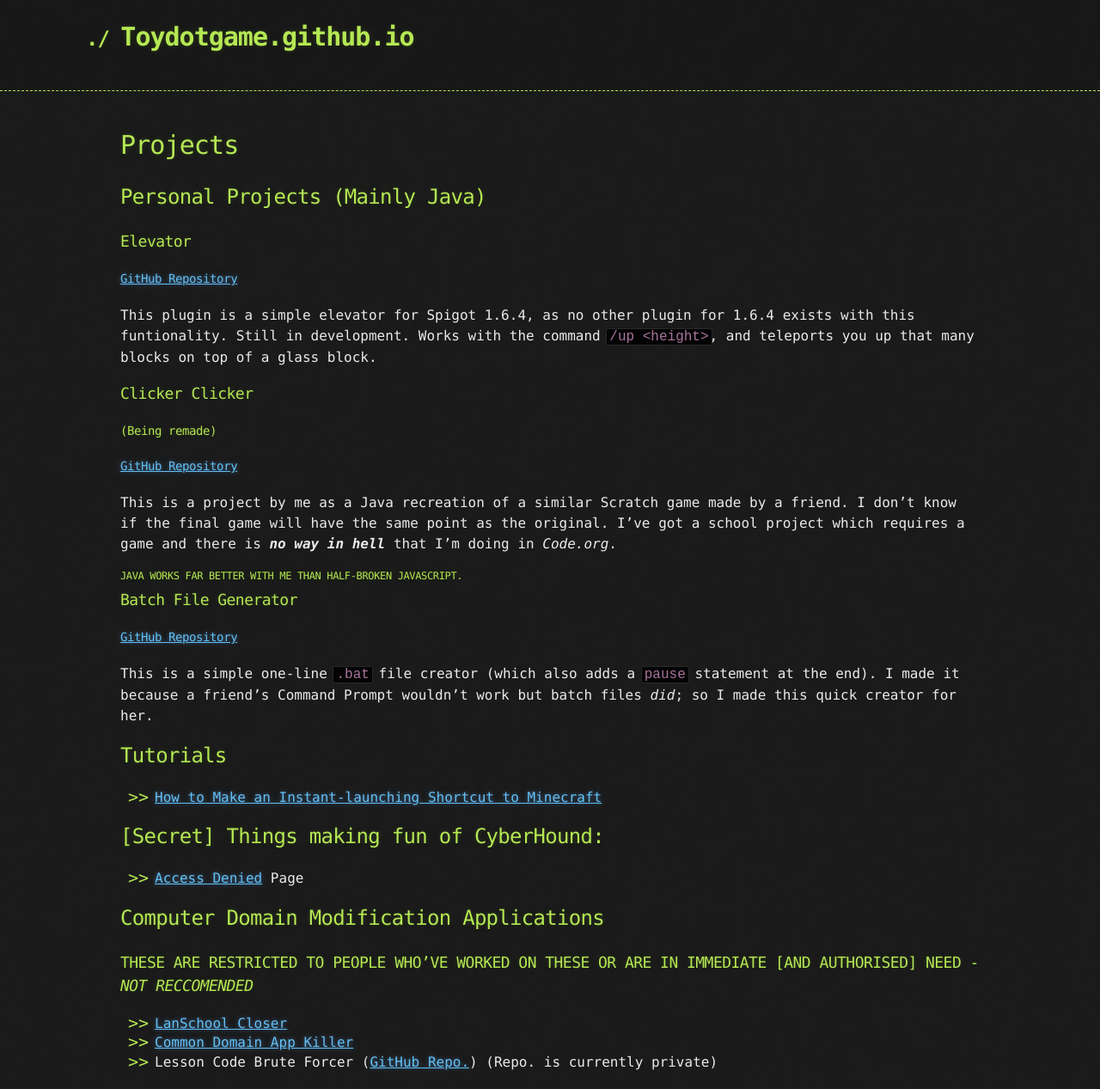
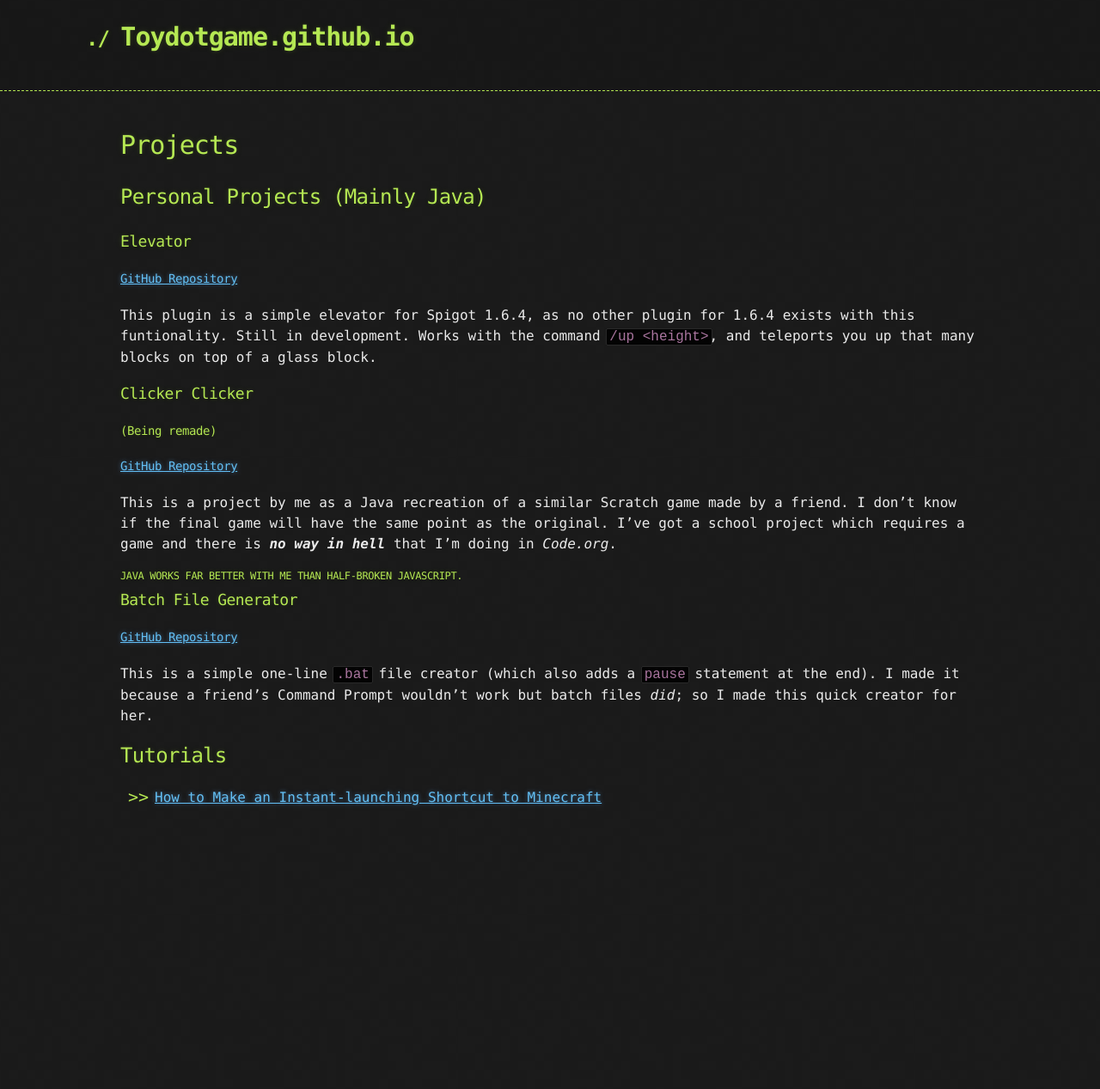
Before and after one commit to Toydotgame/Toydotgame.github.io, a Jekyll site: the page built from projects.md, in a window 1280 px wide. Shown: the whole page at 86% size. Built offline with Jekyll 4.4.1, drawn with Linux system fonts in a browser that asks for light colours; our own code applies the rules of GitHub Pages for plain Markdown files; the repository's description, which GitHub fills in, is left out; after the commit the page ends 959 px from its top, so only the background shows below that.

Commit message:
Update projects.md

```diff
--- a/projects.md
+++ b/projects.md
@@ -19,12 +19,3 @@ This is a simple one-line `.bat` file creator (which also adds a `pause` stateme
 
 ## Tutorials
 * [How to Make an Instant-launching Shortcut to Minecraft](howToMakeInstantMinecraft.md)
-
-## \[Secret\] Things making fun of CyberHound:
-* [Access Denied](CyberHoundFakes/AccessDenied.html) Page
-
-## Computer Domain Modification Applications
-### THESE ARE RESTRICTED TO PEOPLE WHO'VE WORKED ON THESE OR ARE IN IMMEDIATE \[AND AUTHORISED\] NEED - _NOT RECCOMENDED_
-* [LanSchool Closer](Applications/SchoolSystem/LanSchool_Closer.bat)
-* [Common Domain App Killer](Applications/SchoolSystem/CommonAppKiller.bat)
-* Lesson Code Brute Forcer ([GitHub Repo.](https://github.com/Toydotgam/lessonCodeBruteForce)) (Repo. is currently private)
```
